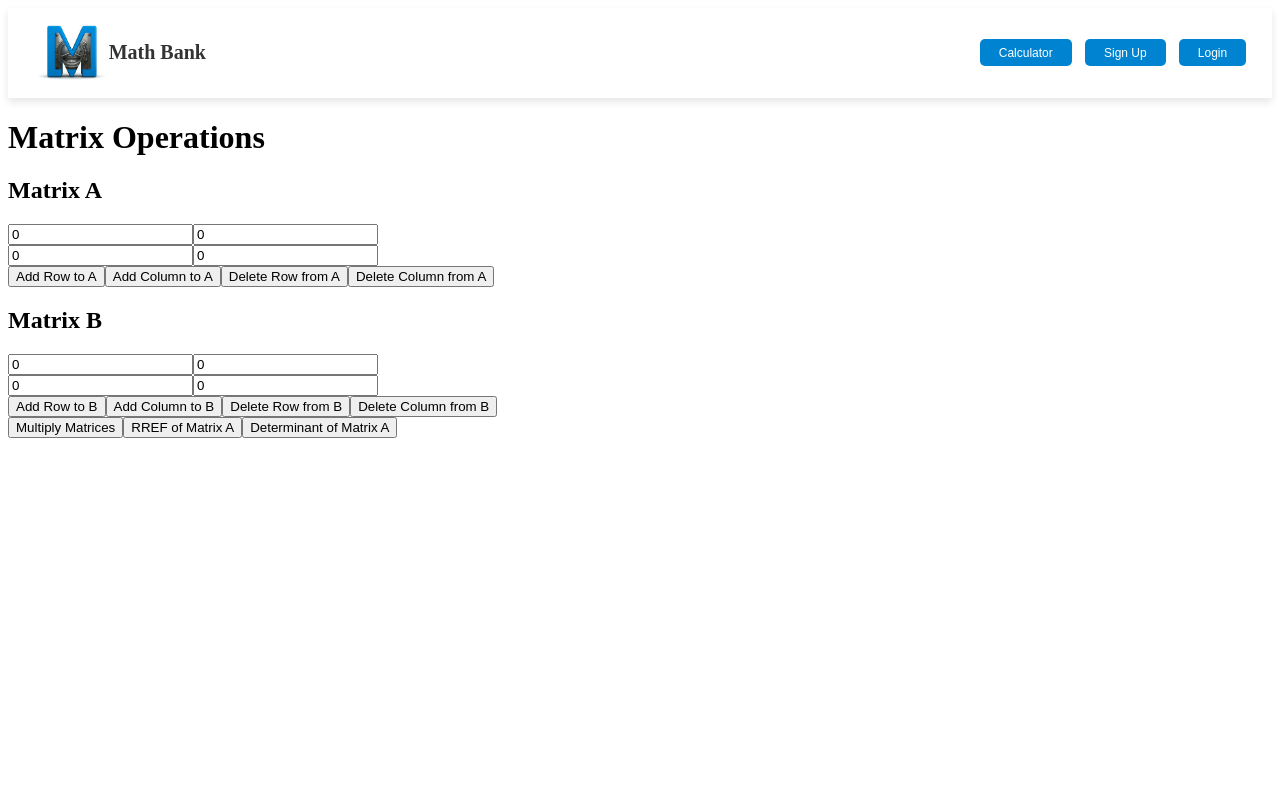
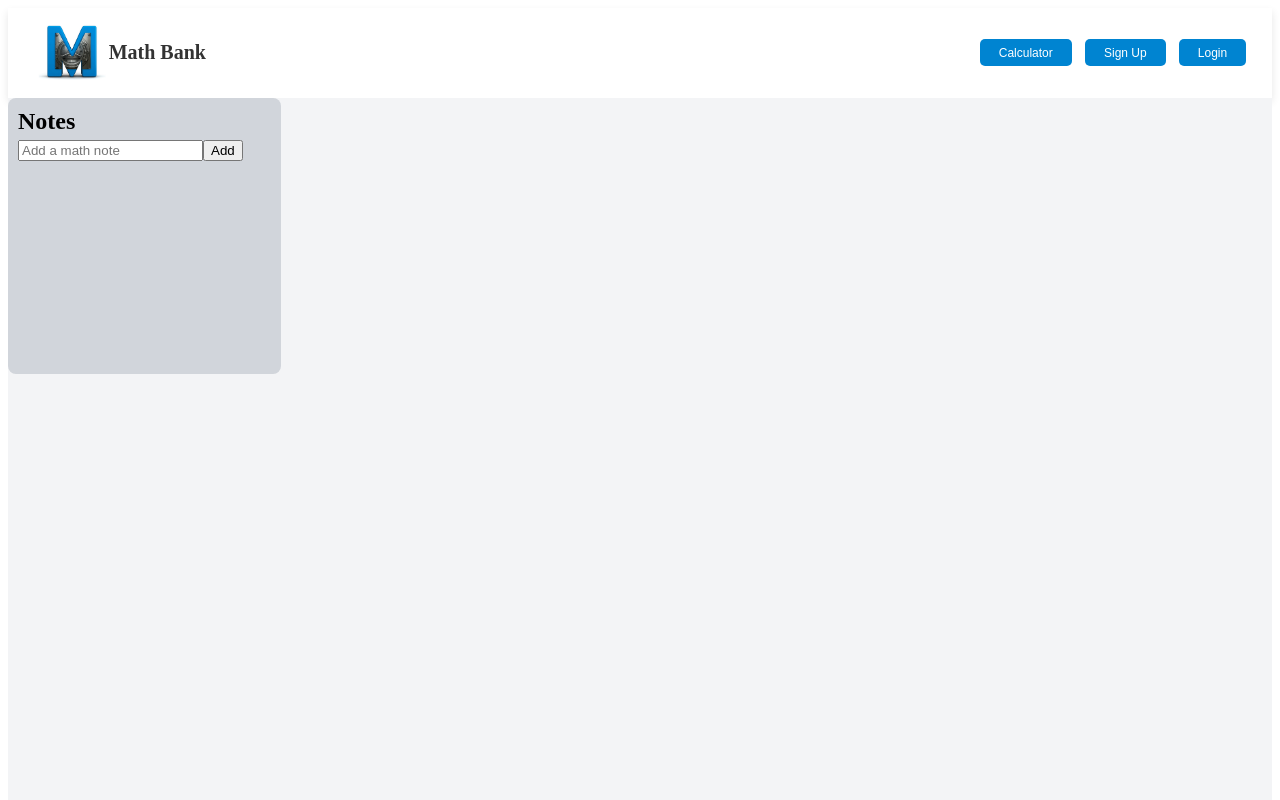
Before and after one commit to anushap6571/Math-Bank, a React (Create React App) app in the folder client/: page /calculator/matrix in a window 1280 px wide. Shown: the top 800 px of the page. Built offline with nearby package versions, Linux system fonts and the light colour scheme.

Commit message:
slight fixing for notes in branch

```diff
--- a/client/src/App.js
+++ b/client/src/App.js
@@ -6,6 +6,7 @@ import Graph from './components/graph';
 import SignUpPage from './components/signup';
 import LogInPage from './components/login';
 import Matrix from './components/matrix'
+import Notes from './components/notes'
 import { BrowserRouter as Router, Routes, Route, Navigate } from 'react-router-dom';
 
 
@@ -31,7 +32,12 @@ function App() {
                     <Routes>
                         <Route path ="/sign-up" element = {<SignUpPage setIsLoggedIn = {setIsLoggedIn} setUsername={setUsername}/>}/>
                         <Route path ="/" element = {<LogInPage setIsLoggedIn = {setIsLoggedIn} setUsername={setUsername}/>}/>
-                        <Route path ="/calculator" element = {<Calculator/>}/>
+                        <Route path ="/calculator" element = {
+                            <>
+                                <Calculator />
+                                <Notes />
+                            </>
+                        } />
                     </Routes>
                     <Routes>
                         <Route path="/calculator/equation" element=
@@ -39,9 +45,14 @@ function App() {
                             <>
                                 <EquationSolver equation={equation} setEquation={setEquation} />
                                 <Graph equation={equation} setEquation={setEquation}/>
+                                <Notes />
                             </>
                         }/>
-                        <Route path="/calculator/matrix" element= { <><Matrix/></>
+                        <Route path="/calculator/matrix" element= {
+                            <>
+                                <Notes />
+                                <Matrix/>
+                            </>
                         }/>
                     </Routes>
             </div>
--- a/client/src/components/notes.js
+++ b/client/src/components/notes.js
@@ -1,7 +1,7 @@
 // Corina Salazar
+// notes.js
 import React, { useEffect, useState } from 'react';
 // import '.App.css';
-
 
 const Notes = () => {
     const [note, setNote] = useState('');
@@ -20,7 +20,7 @@ const Notes = () => {
 
     const handleAddNote = () => {
         if (note) {
-            setNotesList([...notesList, note]);
+            setNotesList([note, ...notesList]); // Add new note at the beginning of the list
             setNote(''); // Clear input after adding
         }
     };
@@ -31,19 +31,21 @@ const Notes = () => {
     };
 
     return (
-        <div className="notes-container">
-            <h2 className="notes-title">Notes</h2>
-            <div className="note-input">
+        <div style={{ backgroundColor: '#F3F4F6', minHeight: '100vh', minWidth: '100vh' }}>
+            <div style={notesContainerStyle}>
+                <h2 className="notes-title" style={notesTitleStyle}>Notes</h2>
+                <div className="note-input" style={noteInputContainerStyle}>
                     <input
                         type="text"
                         value={note}
                         onChange={(e) => setNote(e.target.value)}
+                        onKeyDown={(e) => e.key === 'Enter' && handleAddNote()}
                         placeholder="Add a math note"
                         className="note-input-field"
                     />
                     <button onClick={handleAddNote} className="add-note-button">Add</button>
                 </div>
-            <ul className="notes-list">
+                <ul className="notes-list" style={notesListStyle}>
                     {notesList.map((n, index) => (
                         <li key={index} className="note-item">
                             {n}
@@ -52,7 +54,39 @@ const Notes = () => {
                     ))}
                 </ul>
             </div>
+        </div>
     );
 };
 
+const notesContainerStyle = {
+    backgroundColor: '#D1D5DB', // Lighter gray
+    width: '20%',
+    height: '20vw',
+    padding: '10px',
+    borderRadius: '8px',
+    overflow: 'hidden', // Prevent content from flowing outside
+    display: 'flex',
+    flexDirection: 'column',
+    alignItems: 'flex-start', // Align content to the left edge
+};
+
+const notesTitleStyle = {
+    margin: 0, // Remove default margin for the title
+    paddingBottom: '5px', // Small space between title and input
+};
+
+const noteInputContainerStyle = {
+    display: 'flex',
+    width: '100%', // Make input and button take full width
+    marginBottom: '10px',
+};
+
+const notesListStyle = {
+    maxHeight: '15vw', // Limit height of the notes list
+    overflowY: 'auto', // Enable vertical scrolling
+    width: '100%', // Ensure it takes full width of container
+    paddingRight: '5px',
+};
+
+
 export default Notes;
```
Lines whose indentation alone changed are shown as unchanged.
